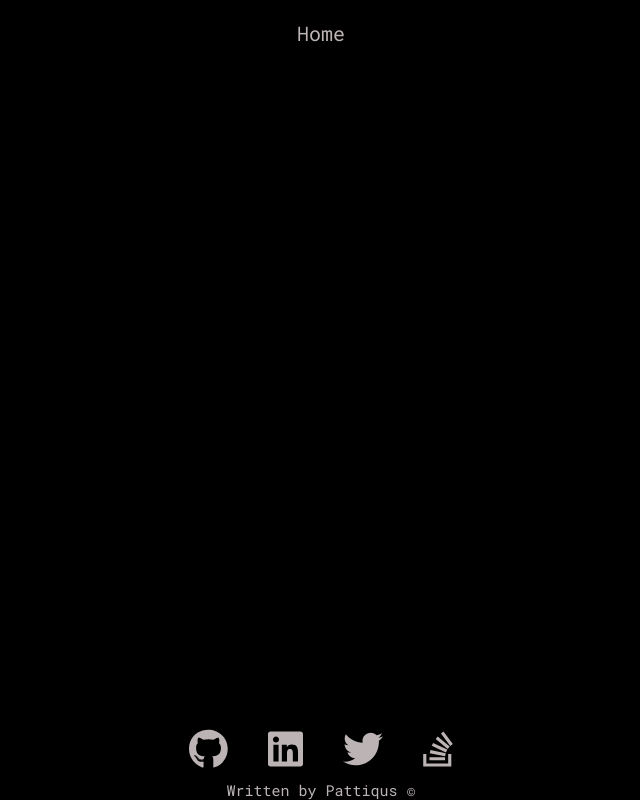
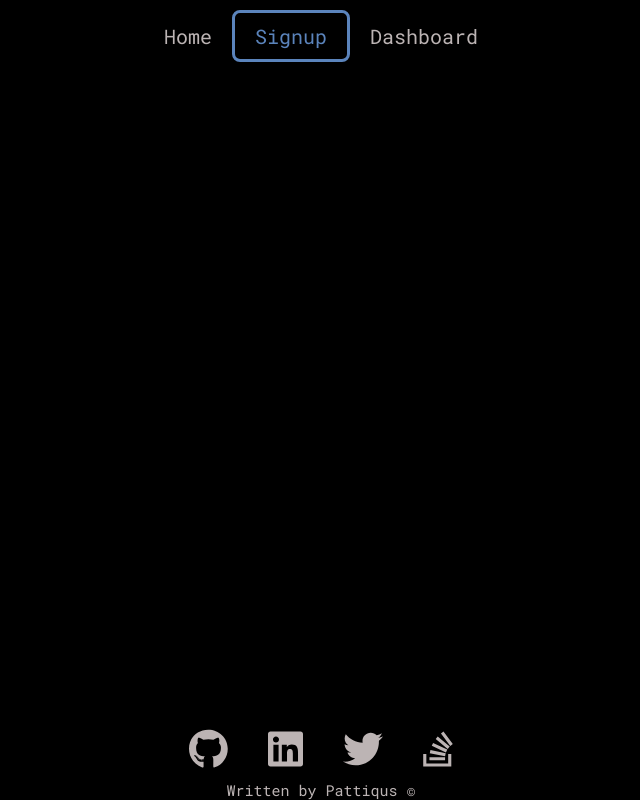
Before and after one commit to Pattiqus/cryptEye, a React (Create React App) app in the folder client/: page /signup in a window 1280 px wide. Shown: the whole page, without its empty margins (319-959 px from the left). Built offline with nearby package versions, Linux system fonts and the light colour scheme.

Commit message:
changed app.js to remove lines, unsure on navbar positioning

```diff
--- a/client/src/App.js
+++ b/client/src/App.js
@@ -10,12 +10,9 @@
     <>
       <Router>
           <Routes>
-              <Route path='/' element={<Home/>}>
-              </Route>
-              <Route path='/signup' element={<Signup/>}>
-              </Route>
-              <Route path='/dashboard' element={<Dashboard/>}>
-              </Route>
+              <Route path='/' element={<Home/>}/>
+              <Route path='/signup' element={<Signup/>}/>
+              <Route path='/dashboard' element={<Dashboard/>}/>
           </Routes>
         <FooterLayout/>
       </Router>
--- a/client/src/components/layouts/NavLayoutSignup.jsx
+++ /dev/null
@@ -1,143 +0,0 @@
-import React, { useState } from 'react'
-import { NavLink } from "react-router-dom";
-import styled from 'styled-components';
-import { MdMenu, MdClose } from 'react-icons/md';
-
-const NavBarStyle = styled.nav`
-    position: fixed;
-    z-index: 100;
-    top: 0;
-    left: 0;
-    width: 100%;
-    padding: 1rem 0;
-    background: var(--dark-bg);
-    ul {
-        max-width: 1200px;
-        margin: 0 auto;
-        width: 90%;
-        text-align: center;
-        li{
-            display: inline-block;
-            border-radius: 8px;
-            transition: 0.3s ease background-color;
-            &:hover {
-                background-color: var(--deep-dark);
-            }
-        }
-    }
-    a {
-        display: inline-block;
-        font-family: 'RobotoMono Regular';
-        padding: 1rem 2rem;
-        font-size: 2rem;
-        color: var(--gray-1);
-        outline: none;
-    }
-    .active {
-        color: var(--steel-1);
-        border: solid;
-        border-radius: 8px;
-        border-color: var(--steel-1);
-    }
-    .mobile-menu-icon {
-        position: absolute;
-        right: 1rem;
-        top: 1rem;
-        width: 4rem;
-        cursor: pointer;
-        display: none;
-        outline: none;
-        * {
-            pointer-events: none;
-        }
-    }
-    .navItems .closeNavIcon {
-        display: none;
-    }
-
-    @media only screen and (max-width: 768px) {
-        padding: 0;
-        .hide-item {
-            transform: translateY(calc(-100% - var(--top)));
-        }
-        .mobile-menu-icon {
-            display: block;
-        }
-        .navItems {
-            --top: 1rem;
-            transition: 0.3s ease transform;
-            background-color: var(--deep-dark);
-            padding: 2rem;
-            width: 90%;
-            max-width: 300px;
-            border-radius: 12px;
-            position: absolute;
-            right: 1rem;
-            top: var(--top);
-            .closeNavIcon {
-                display: block;
-                width: 3rem;
-                margin: 0 0 0 auto;
-                cursor: pointer;
-                * {
-                    pointer-events: none;
-                }
-            }
-            li {
-                display: block;
-                margin-bottom: 1rem;
-            }
-        }
-
-    }
-`;
-export default function NavLayout() {
-
-    const navItems = [
-        {
-            title: 'Home',
-            link: '/',
-        },
-    ];
-
-    const [showNav, SetShowNav] = useState(false);
-
-    return (
-
-    <div>
-        <NavBarStyle>
-        <div
-            className='mobile-menu-icon'
-            onClick={() => SetShowNav(!showNav)}
-            role='button'
-            onKeyDown={() => SetShowNav(!showNav)}
-            tabIndex={0}
-        >
-            <MdMenu/>
-        </div>
-        <ul className={!showNav ? 'navItems hide-item' : 'navItems'}>
-            <div className='closeNavIcon'
-                onClick={() => SetShowNav(!showNav)}
-                role='button'
-                onKeyDown={() => SetShowNav(!showNav)}
-                tabIndex={0}
-            >
-                <MdClose/>
-            </div>
-            {navItems.map((item) => (
-                <li key={item.link}>
-                    <NavLink to={item.link}
-                    exact='true'
-                    onClick={() => SetShowNav(!showNav)}
-                    role='button'
-                    onKeyDown={() => SetShowNav(!showNav)}
-                    >
-                       {item.title}
-                    </NavLink>
-                </li>
-            ))}
-        </ul>
-        </NavBarStyle>
-    </div>
-  )
-}
--- a/client/src/components/pages/Signup.jsx
+++ b/client/src/components/pages/Signup.jsx
@@ -1,5 +1,5 @@
 import React from 'react'
-import NavLayout from '../layouts/NavLayoutSignup'
+import NavLayout from '../layouts/NavLayout'
 
 export default function Signup() {
   return (
```
